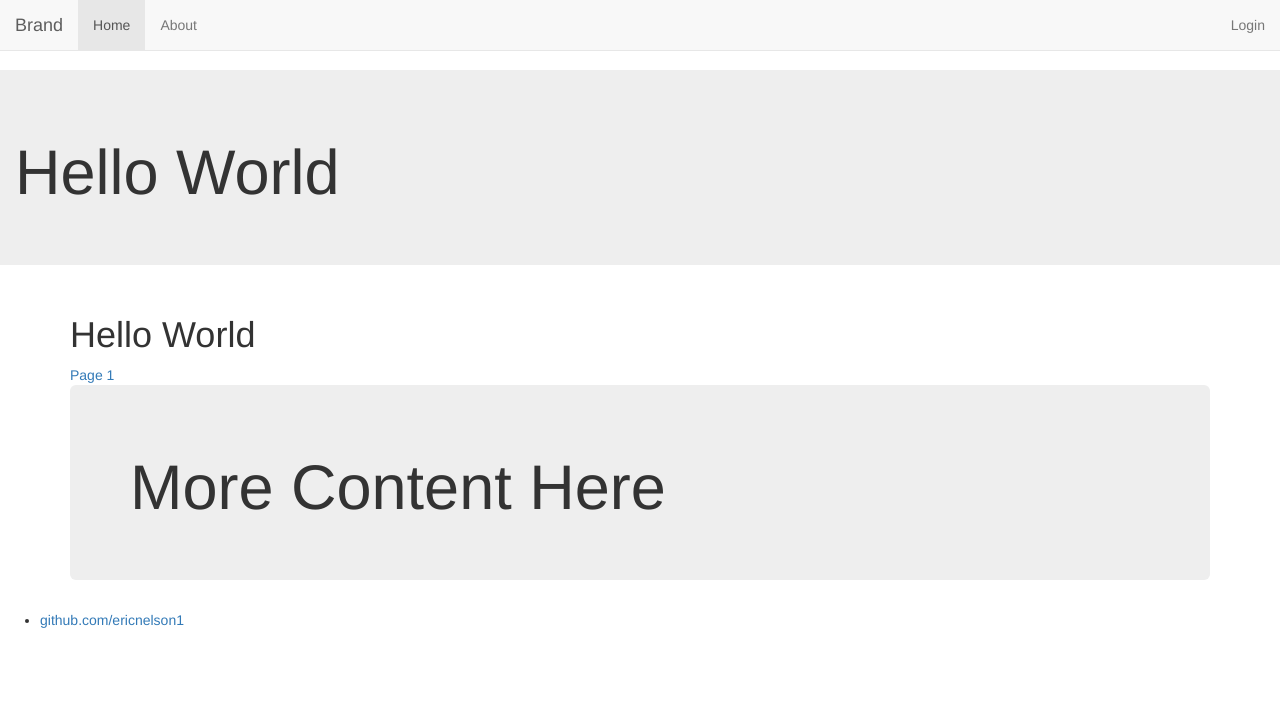
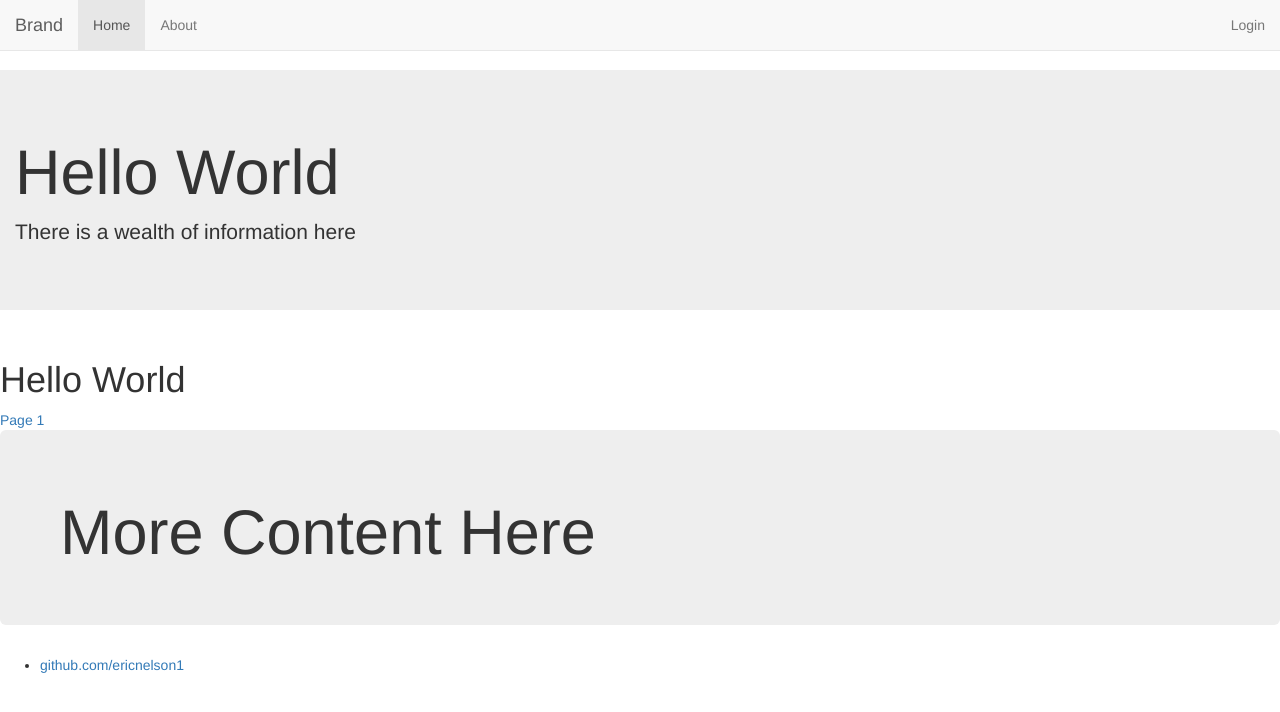
Before and after one commit to ericnelson1/ericnelson1.github.io, a Jekyll site: the page built from index.html, in a window 1280 px wide. Shown: the top 712 px of the page. Built offline with Jekyll 4.4.1, drawn with Linux system fonts in a browser that asks for light colours.

Commit message:
Update default.html

```diff
--- a/_layouts/default.html
+++ b/_layouts/default.html
@@ -30,13 +30,14 @@
 			<div class="jumbotron">
 				<div class="container-fluid">
 					<h1>Hello World</h1>
+					<p>There is a wealth of information here</p>
 				</div>
 			</div>
-			<div class="container">
-
-			{{ content }}
-
-			</div><!-- /.container -->
+			<div class="container-fluid">
+				<div class="row">
+					{{ content }}
+				</div>
+			</div>
 			<footer>
 	    		<ul>
 	        		<li><a href="https://github.com/ericnelson1">github.com/ericnelson1</a></li>
```
